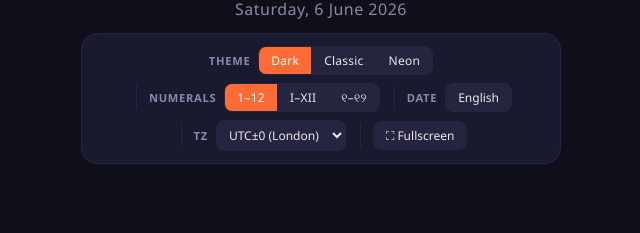
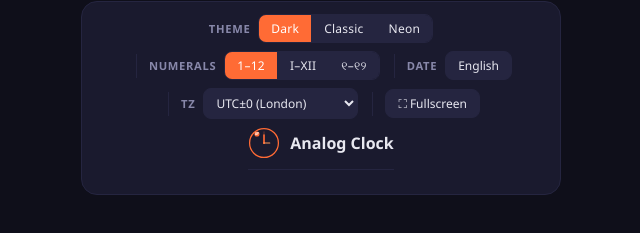
Before and after one commit to soumendrak/analog-clock, a plain HTML site: page index.html in a window 1280 px wide. Shown: the part 545-778 px from the top of the page, without its empty margins (319-959 px from the left). Drawn offline with Linux system fonts and the light colour scheme.

Commit message:
feat: add logos, half-hour timezone offsets, UTC+5:30
- Add SVG clock logo + 'Analog Clock' branding in settings panel header
- Add 30-min and 45-min timezone offsets (UTC+5:30 India, UTC+3:30 Iran,
  UTC+9:30 Adelaide, UTC+5:45 Nepal, etc.)
- Fix JS to use parseFloat for fractional timezone offsets
- Widen dropdown to fit longer labels

```diff
--- a/index.html
+++ b/index.html
@@ -302,16 +302,18 @@
     <!-- Timezone -->
     <div class="control-group">
       <span class="control-label">TZ</span>
-      <select id="tzSelect" style="background:var(--btn-bg);color:var(--text);border:1px solid var(--surface2);border-radius:8px;padding:5px 8px;font-size:0.75rem;font-family:inherit;cursor:pointer;max-width:130px;">
+      <select id="tzSelect" style="background:var(--btn-bg);color:var(--text);border:1px solid var(--surface2);border-radius:8px;padding:5px 8px;font-size:0.75rem;font-family:inherit;cursor:pointer;max-width:155px;">
         <option value="-12">UTC-12 (Baker Island)</option>
         <option value="-11">UTC-11 (American Samoa)</option>
         <option value="-10">UTC-10 (Hawaii)</option>
+        <option value="-9.5">UTC-9:30 (Marquesas)</option>
         <option value="-9">UTC-9 (Alaska)</option>
         <option value="-8">UTC-8 (Los Angeles)</option>
         <option value="-7">UTC-7 (Denver)</option>
         <option value="-6">UTC-6 (Chicago)</option>
         <option value="-5">UTC-5 (New York)</option>
         <option value="-4">UTC-4 (Halifax)</option>
+        <option value="-3.5">UTC-3:30 (Newfoundland)</option>
         <option value="-3">UTC-3 (São Paulo)</option>
         <option value="-2">UTC-2 (Mid-Atlantic)</option>
         <option value="-1">UTC-1 (Azores)</option>
@@ -319,15 +321,24 @@
         <option value="1">UTC+1 (Paris/Berlin)</option>
         <option value="2">UTC+2 (Athens/Cairo)</option>
         <option value="3">UTC+3 (Moscow)</option>
+        <option value="3.5">UTC+3:30 (Iran)</option>
         <option value="4">UTC+4 (Dubai)</option>
+        <option value="4.5">UTC+4:30 (Afghanistan)</option>
         <option value="5">UTC+5 (Karachi)</option>
+        <option value="5.5">UTC+5:30 (India)</option>
+        <option value="5.75">UTC+5:45 (Nepal)</option>
         <option value="6">UTC+6 (Dhaka)</option>
+        <option value="6.5">UTC+6:30 (Myanmar)</option>
         <option value="7">UTC+7 (Bangkok)</option>
         <option value="8">UTC+8 (Beijing/Singapore)</option>
+        <option value="8.75">UTC+8:45 (Eucla)</option>
         <option value="9">UTC+9 (Tokyo/Seoul)</option>
+        <option value="9.5">UTC+9:30 (Adelaide)</option>
         <option value="10">UTC+10 (Sydney)</option>
+        <option value="10.5">UTC+10:30 (Lord Howe)</option>
         <option value="11">UTC+11 (Solomon Is.)</option>
         <option value="12">UTC+12 (Auckland)</option>
+        <option value="12.75">UTC+12:45 (Chatham)</option>
         <option value="13">UTC+13 (Samoa)</option>
         <option value="14">UTC+14 (Line Islands)</option>
       </select>
@@ -338,9 +349,19 @@
       <button class="toggle-btn" id="fullscreenBtn">⛶ Fullscreen</button>
     </div>
 
-  </div>
-</div>
-
+    <!-- Header with Logo -->
+    <div style="display:flex;align-items:center;gap:10px;margin-bottom:12px;padding-bottom:10px;border-bottom:1px solid var(--surface2);">
+      <svg width="32" height="32" viewBox="0 0 100 100" style="flex-shrink:0;">
+        <circle cx="50" cy="50" r="45" fill="var(--surface)" stroke="var(--accent)" stroke-width="4"/>
+        <circle cx="50" cy="50" r="3" fill="var(--accent)"/>
+        <line x1="50" y1="50" x2="50" y2="25" stroke="var(--accent)" stroke-width="5" stroke-linecap="round"/>
+        <line x1="50" y1="50" x2="68" y2="50" stroke="var(--accent2)" stroke-width="3.5" stroke-linecap="round"/>
+        <line x1="50" y1="50" x2="50" y2="15" stroke="var(--accent)" stroke-width="1.5" stroke-linecap="round" opacity="0.7"/>
+        <circle cx="28" cy="22" r="8" fill="var(--accent)"/>
+        <text x="28" y="25" text-anchor="middle" fill="#fff" font-size="9" font-weight="bold" font-family="sans-serif">AP</text>
+      </svg>
+      <span style="font-size:1rem;font-weight:600;color:var(--text);">Analog Clock</span>
+    </div>
 <script>
 (function(){
   'use strict';
@@ -719,7 +740,7 @@
 
   // Timezone
   document.getElementById('tzSelect').addEventListener('change', function() {
-    tzOffset = parseInt(this.value);
+    tzOffset = parseFloat(this.value);
   });
 
   // Keyboard shortcuts
```
